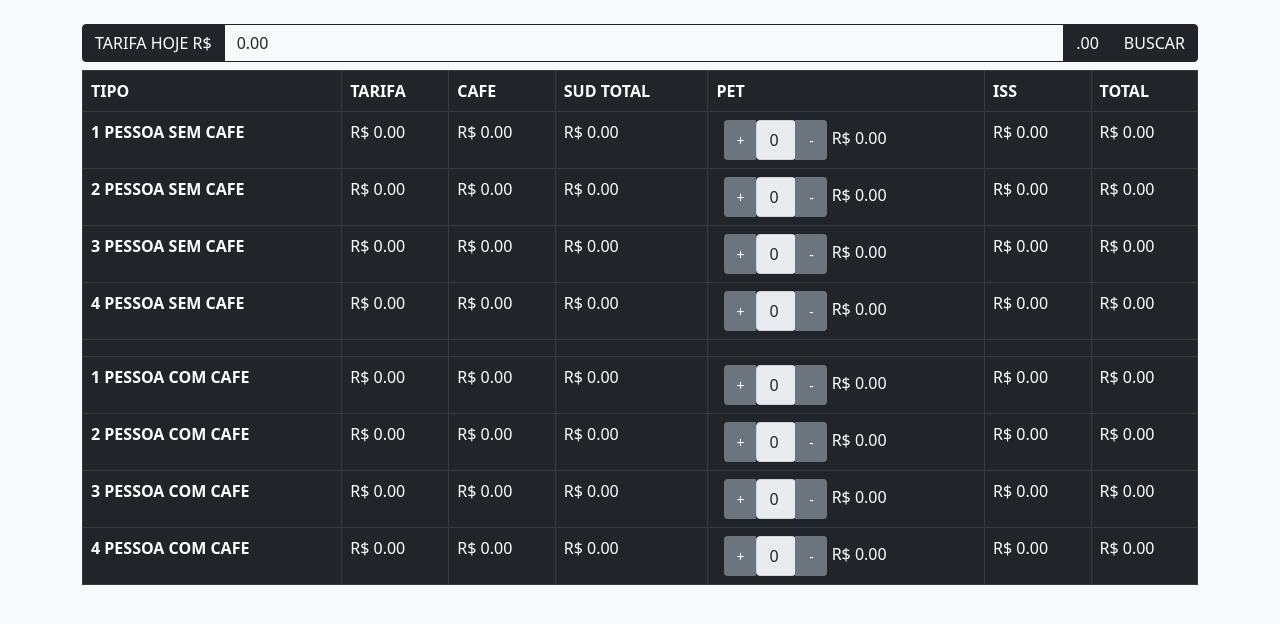
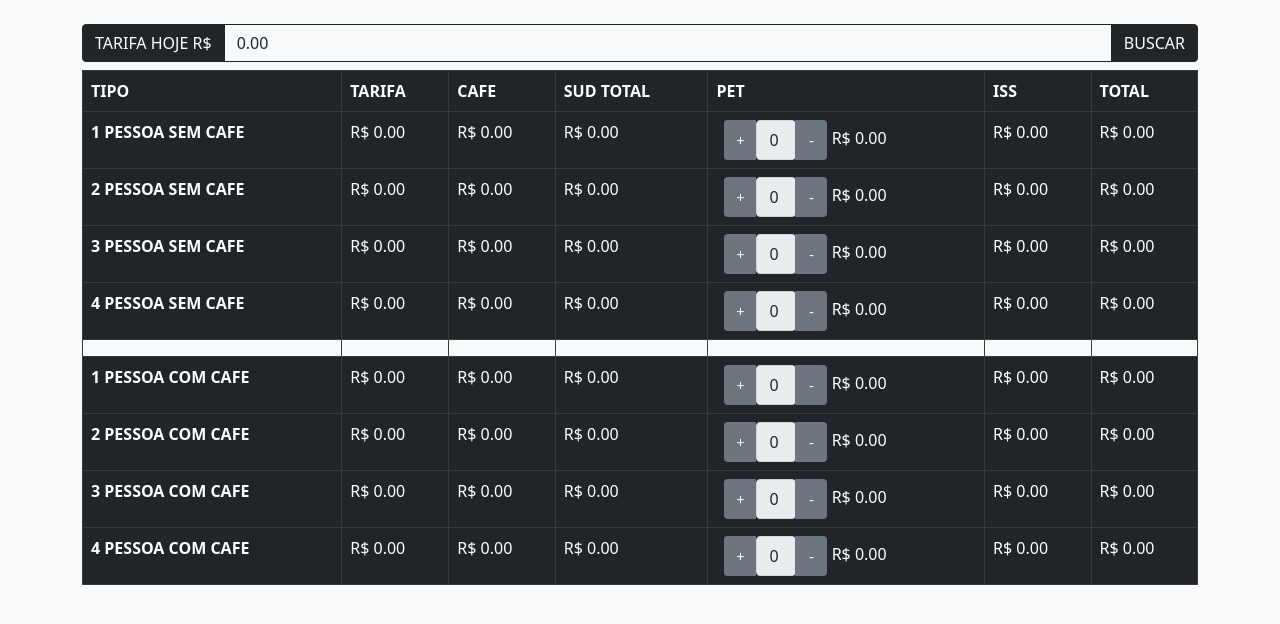
Before and after one commit to lucassfontes/tarifario, a plain HTML site: page index.html in a window 1280 px wide. Drawn offline with nearby package versions, Linux system fonts and the light colour scheme.

Commit message:
Update index.html

```diff
--- a/index.html
+++ b/index.html
@@ -31,7 +31,6 @@
 
               <input type="number" id="vl_tarifa" class="form-control border border-dark bg-light text-dark" aria-label="Username" aria-describedby="basic-addon1">
 
-                <span class="input-group-text btn-dark " id="basic-addon1">.00</span>
                 <button type="button" id="buscar" class="btn btn-dark">BUSCAR</button>
 
             </div>
@@ -185,13 +184,13 @@
                       <table class="table table-dark table-stripedd table-hover table-xxl table-bordered">
                         <tbody>-->
                          <tr>
-                          <th scope="row"></th>
-                          <td class="col-auto"></td>
-                          <td class="col-auto"></td>
-                          <td class="col-auto"></td>
-                          <td class="col-auto"></td>
-                          <td class="col-auto"></td>
-                          <td class="col-auto"></td>
+                          <th class="col-auto bg-light" scope="row"></th>
+                          <td class="col-auto bg-light"></td>
+                          <td class="col-auto bg-light"></td>
+                          <td class="col-auto bg-light"></td>
+                          <td class="col-auto bg-light"></td>
+                          <td class="col-auto bg-light"></td>
+                          <td class="col-auto bg-light"></td>
                         </tr>
 
                          <tr>
```
